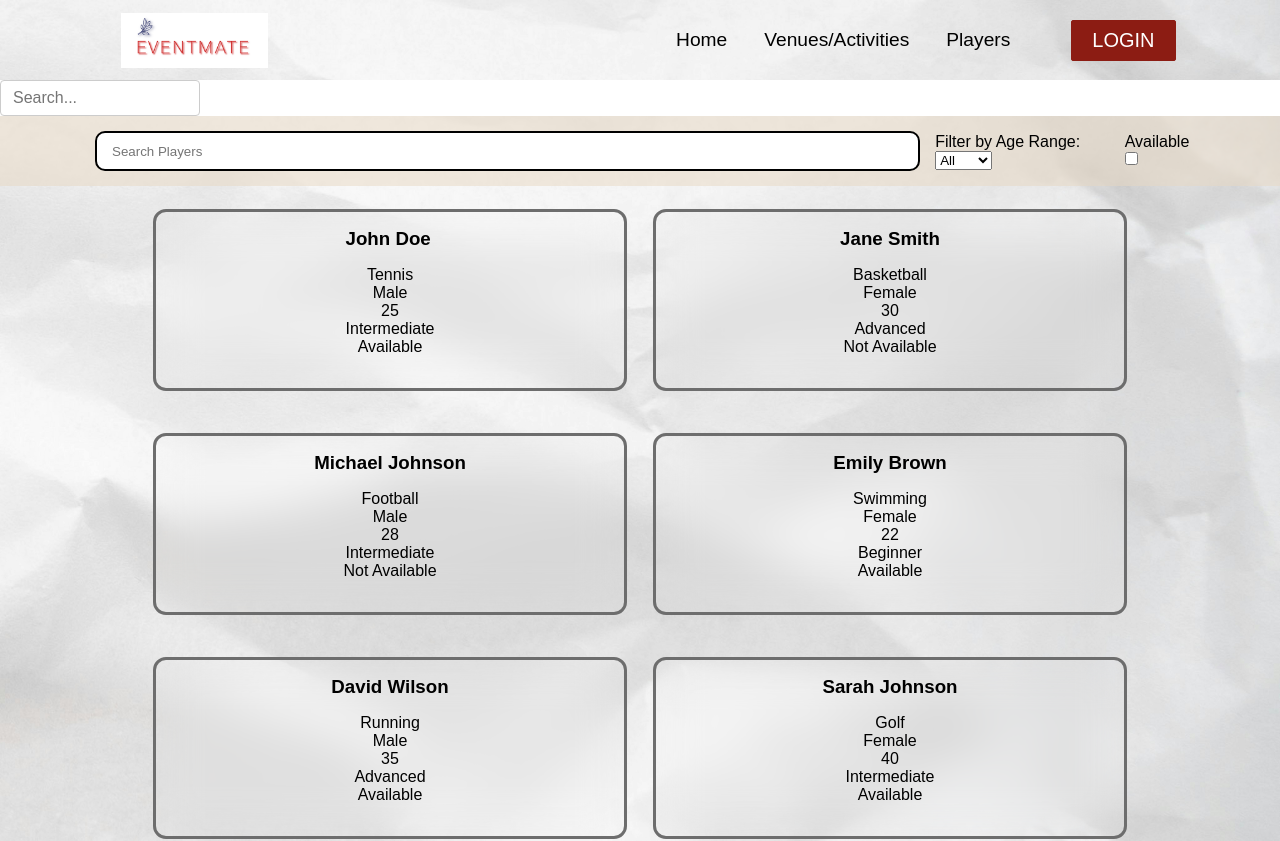
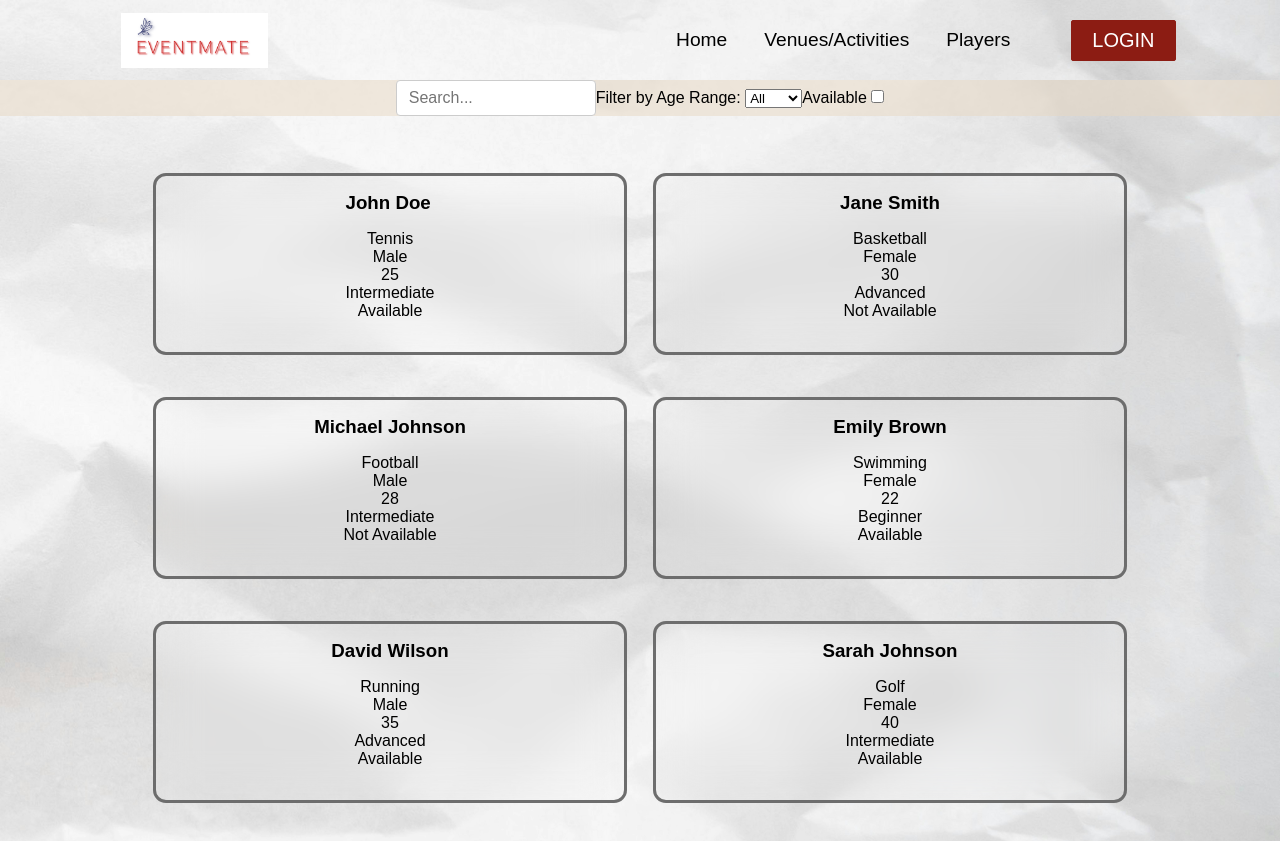
Before and after one commit to ishaGhaisas/event-management-system-frontendsp-se24, a React (Create React App) app in the folder Event_Mate/Venue_management/: page /player-page in a window 1280 px wide. Shown: the top 841 px of the page. Built offline with nearby package versions, Linux system fonts and the light colour scheme.

Commit message:
playerspagesearchbar

```diff
--- a/Event_Mate/Venue_management/src/App.js
+++ b/Event_Mate/Venue_management/src/App.js
@@ -20,7 +20,6 @@ function App() {
   return (
     <BrowserRouter>
       <NavBar />
-      <SearchBar />
       <Routes>
           <Route path='/homeB' element={<HomeBody />}/>
           <Route path='/' element={<Home />}/>
--- a/Event_Mate/Venue_management/src/components/PlayersPage.js
+++ b/Event_Mate/Venue_management/src/components/PlayersPage.js
@@ -1,5 +1,6 @@
 import React, { useEffect, useState } from 'react';
 import PlayerCard from "./PlayerCard";
+import { SearchBar } from "./SearchBar";
 
 function PlayersPage() {
   const [players, setPlayers] = useState([
@@ -111,7 +112,7 @@ function PlayersPage() {
     <div className="PlayersViewHost">
       <div className="PlayersBody">
         <form className='searchForm'>
-          <input className="searchInput" placeholder="Search Players" onChange={(e) => setSearch(e.target.value)} />
+        <SearchBar setSearch={setSearch} />
           <div>
             <label htmlFor="ageRange">Filter by Age Range:{" "}
               <select id="ageRange" onChange={handleAgeRangeChange} value={selectedAgeRange}>
@@ -135,9 +136,11 @@ function PlayersPage() {
           {players
             .filter((item) => {
               return (
-                (search.toLowerCase() === '' || item.gender.toLowerCase().includes(search) ||
+                (search.toLowerCase() === '' ||
+                  item.gender.toLowerCase().includes(search) ||
                   item.sport_activity_name.toLowerCase().includes(search) ||
-                  item.skill_level.toLowerCase().includes(search)) &&
+                  item.skill_level.toLowerCase().includes(search) ||
+                  item.player_name.toLowerCase().includes(search)) &&
                 (selectedAgeRange === '' ||
                   (selectedAgeRange === '18-22' && item.age >= 18 && item.age <= 22) ||
                   (selectedAgeRange === '23-30' && item.age >= 23 && item.age <= 30) ||
--- a/Event_Mate/Venue_management/src/components/SearchBar.js
+++ b/Event_Mate/Venue_management/src/components/SearchBar.js
@@ -2,15 +2,15 @@ import React, { useState } from "react";
 import axios from "axios";
 import "./SearchBar.css";
 
-export const SearchBar = () => {
+export const SearchBar = ({ setSearch }) => {
   const [input, setInput] = useState("");
   const [searchResults, setSearchResults] = useState([]);
 
   const handleChange = (value) => {
     setInput(value);
+    setSearch(value);
     fetchData(value);
   };
-
   const fetchData = async (searchTerm) => {
     try {
       const response = await axios.get(`http://localhost:3001/search?term=${searchTerm}`);
```
